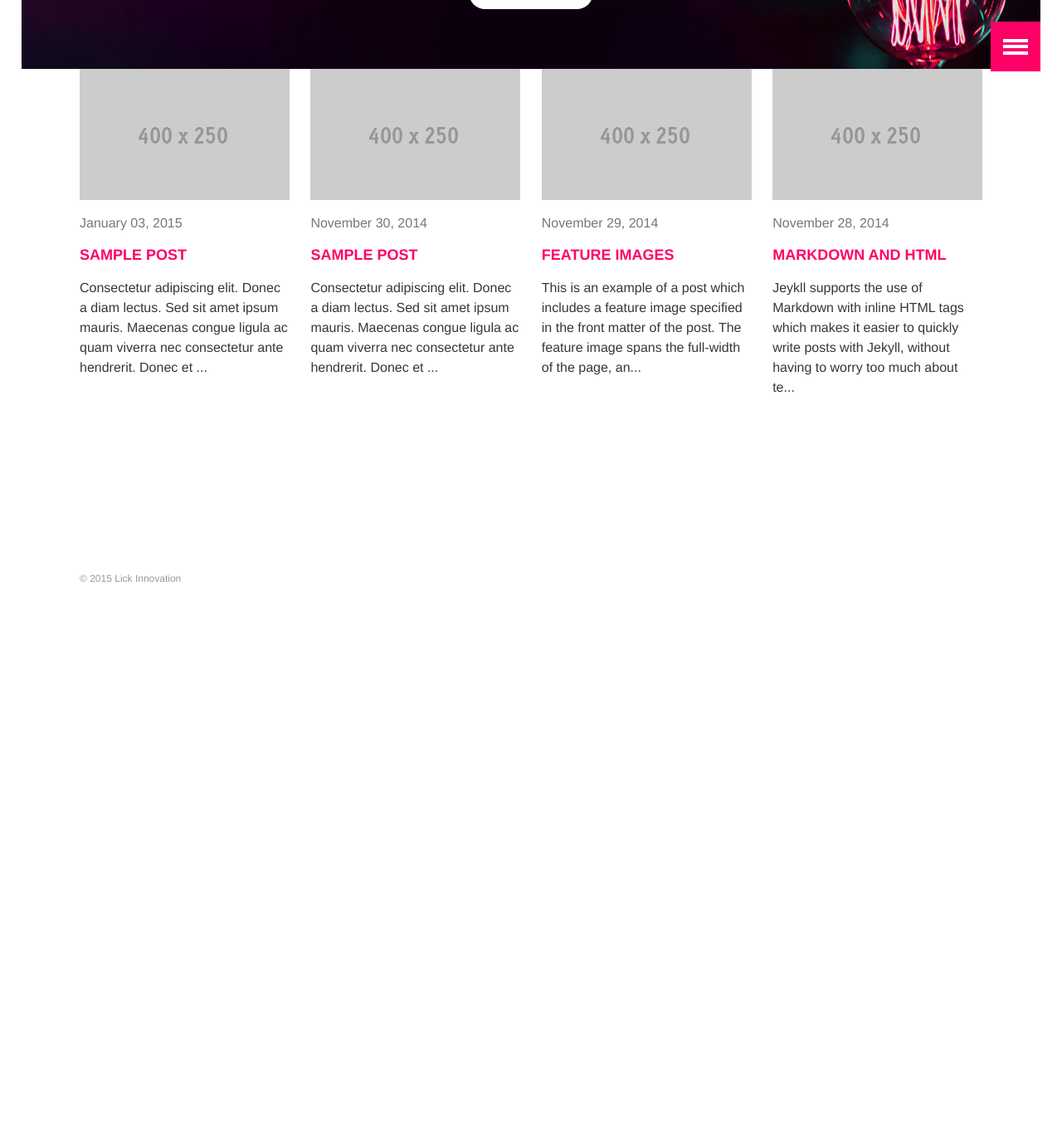
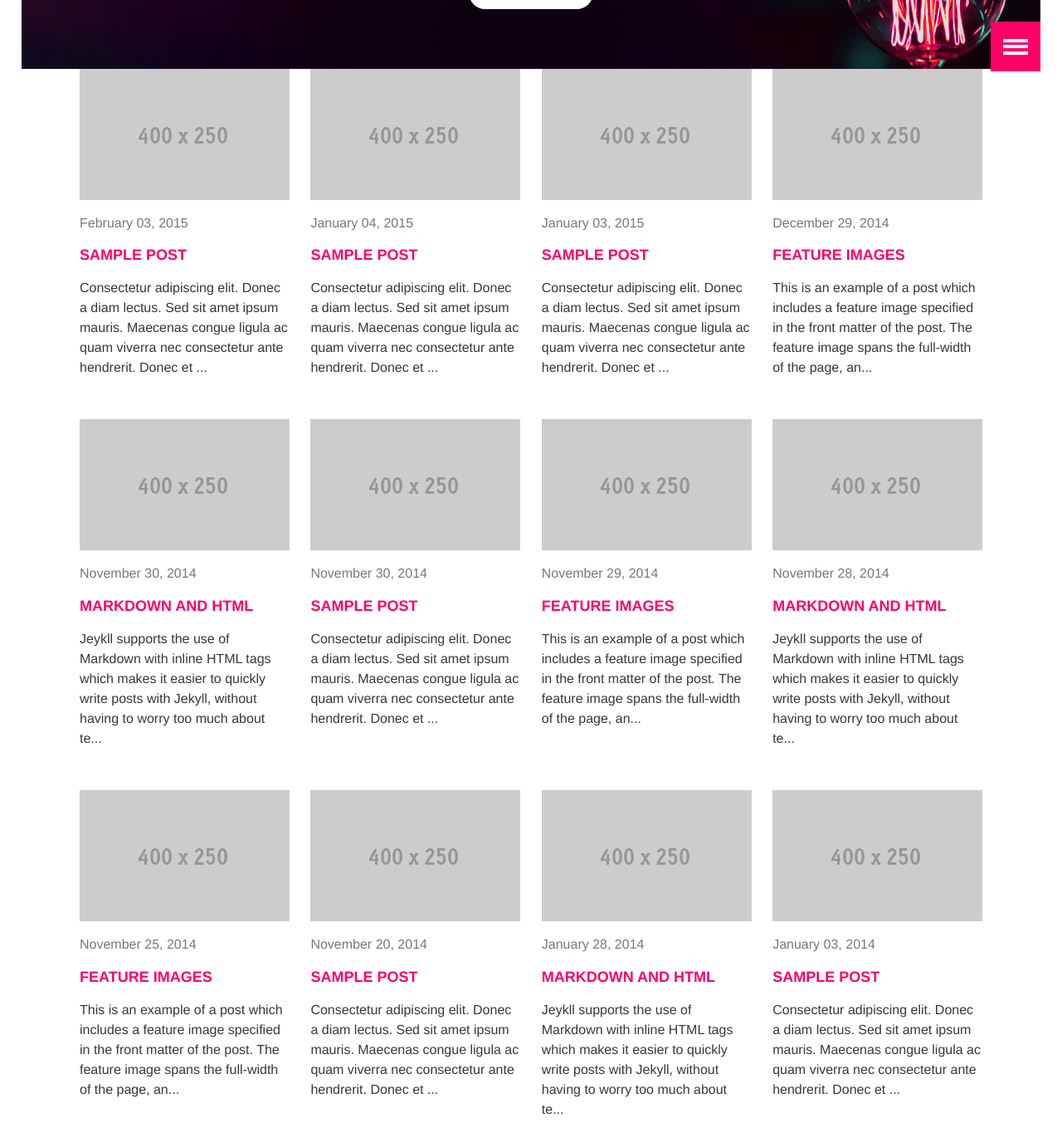
Before and after one commit to lickinnovation/lickinnovation.github.io, a Jekyll site: the page built from index.md, in a window 1280 px wide and 1400 px high, scrolled down 408 px. Shown: the top 1382 px of the window at 83% size. Built offline with Jekyll 4.4.1, drawn with Linux system fonts in a browser that asks for light colours; some web fonts are replaced; before the commit the page ends 1191 px from its top, so only the background shows below that.

Commit message:
Added work & products categories

```diff
--- /dev/null
+++ b/_posts/products/2014-11-30-product-1.md
@@ -0,0 +1,37 @@
+---
+layout: article
+title: Markdown and HTML
+categories: products
+image:
+  feature: 1024x256.gif
+  teaser: 400x250.gif
+---
+
+Jeykll supports the use of [Markdown](http://daringfireball.net/projects/markdown/syntax) with inline HTML tags which makes it easier to quickly write posts with Jekyll, without having to worry too much about text formatting. A sample of the formatting follows.
+
+Tables have also been extended from Markdown:
+
+First Header  | Second Header
+------------- | -------------
+Content Cell  | Content Cell
+Content Cell  | Content Cell
+
+Here's an example of an image, which is included using Markdown:
+
+![Geometric pattern with fading gradient](/img/sample_feature_img_2.png)
+
+Highlighting for code in Jekyll is done using Pygments or Rouge. This theme makes use of Pygments by default.
+
+{% highlight js %}
+// count to ten
+for (var i = 1; i <= 10; i++) {
+    console.log(i);
+}
+
+// count to twenty
+var j = 0;
+while (j < 20) {
+    j++;
+    console.log(j);
+}
+{% endhighlight %}
--- /dev/null
+++ b/_posts/products/2014-12-29-product-2.md
@@ -0,0 +1,9 @@
+---
+layout: article
+title: Feature images
+categories: products
+image:
+  feature: 1024x256.gif
+  teaser: 400x250.gif
+---
+This is an example of a post which includes a feature image specified in the front matter of the post. The feature image spans the full-width of the page, and is shown with the title on permalink pages.
--- /dev/null
+++ b/_posts/products/2015-1-4-product-3.md
@@ -0,0 +1,25 @@
+---
+layout: article
+title: Sample post
+categories: products
+image:
+  feature: 1024x256.gif
+  teaser: 400x250.gif
+---
+Consectetur adipiscing elit. Donec a diam lectus. Sed sit amet ipsum mauris. Maecenas congue ligula ac quam viverra nec consectetur ante hendrerit. Donec et mollis dolor. Praesent et diam eget libero egestas mattis sit amet vitae augue. Nam tincidunt congue enim, ut porta lorem lacinia consectetur. Donec ut libero sed arcu vehicula ultricies a non tortor. Lorem ipsum dolor sit amet, consectetur adipiscing elit. Aenean ut gravida lorem.
+
+* Consectetur adipiscing elit
+* Donec a diam lectus
+* Sed sit amet ipsum mauris
+
+Ut turpis felis, pulvinar a semper sed, adipiscing id dolor. Pellentesque auctor nisi id magna consequat sagittis. Curabitur dapibus enim sit amet elit pharetra tincidunt feugiat nisl imperdiet. Ut convallis libero in urna ultrices accumsan. Donec sed odio eros. Donec viverra mi quis quam pulvinar at malesuada arcu rhoncus. Cum sociis natoque penatibus et magnis dis parturient montes, nascetur ridiculus mus. In rutrum accumsan ultricies. Mauris vitae nisi at sem facilisis semper ac in est.
+
+Nunc diam velit, adipiscing ut tristique vitae, sagittis vel odio. Maecenas convallis ullamcorper ultricies. Curabitur ornare, ligula *semper consectetur sagittis*, nisi diam iaculis velit, id fringilla sem nunc vel mi. Nam dictum, odio nec pretium volutpat, arcu ante placerat erat, non tristique elit urna et turpis. Quisque mi metus, ornare sit amet fermentum et, tincidunt et orci. Fusce eget orci a orci congue vestibulum.
+
+Ut dolor diam, elementum et vestibulum eu, porttitor vel elit. Curabitur venenatis pulvinar tellus gravida ornare. Sed et erat faucibus nunc euismod ultricies ut id justo. Nullam cursus suscipit nisi, et ultrices justo sodales nec. Fusce venenatis facilisis lectus ac semper. Aliquam at massa ipsum. Quisque bibendum purus convallis nulla ultrices ultricies. Nullam aliquam, mi eu aliquam tincidunt, purus velit laoreet tortor, viverra pretium nisi quam vitae mi. Fusce vel volutpat elit. Nam sagittis nisi dui.
+
+> Suspendisse lectus leo, consectetur in tempor sit amet, placerat quis neque
+
+Etiam luctus porttitor lorem, sed suscipit est rutrum non. Curabitur lobortis nisl a enim congue semper. Aenean commodo ultrices imperdiet. Vestibulum ut justo vel sapien venenatis tincidunt.
+
+Phasellus eget dolor sit amet ipsum dapibus condimentum vitae quis lectus. Aliquam ut massa in turpis dapibus convallis. Praesent elit lacus, vestibulum at malesuada et, ornare et est. Ut augue nunc, sodales ut euismod non, adipiscing vitae orci. Mauris ut placerat justo. Mauris in ultricies enim. Quisque nec est eleifend nulla ultrices egestas quis ut quam. Donec sollicitudin lectus a mauris pulvinar id aliquam urna cursus. Cras quis ligula sem, vel elementum mi. Phasellus non ullamcorper urna.
--- /dev/null
+++ b/_posts/products/2015-2-3-product-4.md
@@ -0,0 +1,25 @@
+---
+layout: article
+title: Sample post
+categories: products
+image:
+  feature: 1024x256.gif
+  teaser: 400x250.gif
+---
+Consectetur adipiscing elit. Donec a diam lectus. Sed sit amet ipsum mauris. Maecenas congue ligula ac quam viverra nec consectetur ante hendrerit. Donec et mollis dolor. Praesent et diam eget libero egestas mattis sit amet vitae augue. Nam tincidunt congue enim, ut porta lorem lacinia consectetur. Donec ut libero sed arcu vehicula ultricies a non tortor. Lorem ipsum dolor sit amet, consectetur adipiscing elit. Aenean ut gravida lorem.
+
+* Consectetur adipiscing elit
+* Donec a diam lectus
+* Sed sit amet ipsum mauris
+
+Ut turpis felis, pulvinar a semper sed, adipiscing id dolor. Pellentesque auctor nisi id magna consequat sagittis. Curabitur dapibus enim sit amet elit pharetra tincidunt feugiat nisl imperdiet. Ut convallis libero in urna ultrices accumsan. Donec sed odio eros. Donec viverra mi quis quam pulvinar at malesuada arcu rhoncus. Cum sociis natoque penatibus et magnis dis parturient montes, nascetur ridiculus mus. In rutrum accumsan ultricies. Mauris vitae nisi at sem facilisis semper ac in est.
+
+Nunc diam velit, adipiscing ut tristique vitae, sagittis vel odio. Maecenas convallis ullamcorper ultricies. Curabitur ornare, ligula *semper consectetur sagittis*, nisi diam iaculis velit, id fringilla sem nunc vel mi. Nam dictum, odio nec pretium volutpat, arcu ante placerat erat, non tristique elit urna et turpis. Quisque mi metus, ornare sit amet fermentum et, tincidunt et orci. Fusce eget orci a orci congue vestibulum.
+
+Ut dolor diam, elementum et vestibulum eu, porttitor vel elit. Curabitur venenatis pulvinar tellus gravida ornare. Sed et erat faucibus nunc euismod ultricies ut id justo. Nullam cursus suscipit nisi, et ultrices justo sodales nec. Fusce venenatis facilisis lectus ac semper. Aliquam at massa ipsum. Quisque bibendum purus convallis nulla ultrices ultricies. Nullam aliquam, mi eu aliquam tincidunt, purus velit laoreet tortor, viverra pretium nisi quam vitae mi. Fusce vel volutpat elit. Nam sagittis nisi dui.
+
+> Suspendisse lectus leo, consectetur in tempor sit amet, placerat quis neque
+
+Etiam luctus porttitor lorem, sed suscipit est rutrum non. Curabitur lobortis nisl a enim congue semper. Aenean commodo ultrices imperdiet. Vestibulum ut justo vel sapien venenatis tincidunt.
+
+Phasellus eget dolor sit amet ipsum dapibus condimentum vitae quis lectus. Aliquam ut massa in turpis dapibus convallis. Praesent elit lacus, vestibulum at malesuada et, ornare et est. Ut augue nunc, sodales ut euismod non, adipiscing vitae orci. Mauris ut placerat justo. Mauris in ultricies enim. Quisque nec est eleifend nulla ultrices egestas quis ut quam. Donec sollicitudin lectus a mauris pulvinar id aliquam urna cursus. Cras quis ligula sem, vel elementum mi. Phasellus non ullamcorper urna.
--- /dev/null
+++ b/_posts/work/2014-1-28-case-study-1.md
@@ -0,0 +1,37 @@
+---
+layout: article
+title: Markdown and HTML
+categories: work
+image:
+  feature: 1024x256.gif
+  teaser: 400x250.gif
+---
+
+Jeykll supports the use of [Markdown](http://daringfireball.net/projects/markdown/syntax) with inline HTML tags which makes it easier to quickly write posts with Jekyll, without having to worry too much about text formatting. A sample of the formatting follows.
+
+Tables have also been extended from Markdown:
+
+First Header  | Second Header
+------------- | -------------
+Content Cell  | Content Cell
+Content Cell  | Content Cell
+
+Here's an example of an image, which is included using Markdown:
+
+![Geometric pattern with fading gradient](/img/sample_feature_img_2.png)
+
+Highlighting for code in Jekyll is done using Pygments or Rouge. This theme makes use of Pygments by default.
+
+{% highlight js %}
+// count to ten
+for (var i = 1; i <= 10; i++) {
+    console.log(i);
+}
+
+// count to twenty
+var j = 0;
+while (j < 20) {
+    j++;
+    console.log(j);
+}
+{% endhighlight %}
--- /dev/null
+++ b/_posts/work/2014-1-3-case-study-4.md
@@ -0,0 +1,25 @@
+---
+layout: article
+title: Sample post
+categories: work
+image:
+  feature: 1024x256.gif
+  teaser: 400x250.gif
+---
+Consectetur adipiscing elit. Donec a diam lectus. Sed sit amet ipsum mauris. Maecenas congue ligula ac quam viverra nec consectetur ante hendrerit. Donec et mollis dolor. Praesent et diam eget libero egestas mattis sit amet vitae augue. Nam tincidunt congue enim, ut porta lorem lacinia consectetur. Donec ut libero sed arcu vehicula ultricies a non tortor. Lorem ipsum dolor sit amet, consectetur adipiscing elit. Aenean ut gravida lorem.
+
+* Consectetur adipiscing elit
+* Donec a diam lectus
+* Sed sit amet ipsum mauris
+
+Ut turpis felis, pulvinar a semper sed, adipiscing id dolor. Pellentesque auctor nisi id magna consequat sagittis. Curabitur dapibus enim sit amet elit pharetra tincidunt feugiat nisl imperdiet. Ut convallis libero in urna ultrices accumsan. Donec sed odio eros. Donec viverra mi quis quam pulvinar at malesuada arcu rhoncus. Cum sociis natoque penatibus et magnis dis parturient montes, nascetur ridiculus mus. In rutrum accumsan ultricies. Mauris vitae nisi at sem facilisis semper ac in est.
+
+Nunc diam velit, adipiscing ut tristique vitae, sagittis vel odio. Maecenas convallis ullamcorper ultricies. Curabitur ornare, ligula *semper consectetur sagittis*, nisi diam iaculis velit, id fringilla sem nunc vel mi. Nam dictum, odio nec pretium volutpat, arcu ante placerat erat, non tristique elit urna et turpis. Quisque mi metus, ornare sit amet fermentum et, tincidunt et orci. Fusce eget orci a orci congue vestibulum.
+
+Ut dolor diam, elementum et vestibulum eu, porttitor vel elit. Curabitur venenatis pulvinar tellus gravida ornare. Sed et erat faucibus nunc euismod ultricies ut id justo. Nullam cursus suscipit nisi, et ultrices justo sodales nec. Fusce venenatis facilisis lectus ac semper. Aliquam at massa ipsum. Quisque bibendum purus convallis nulla ultrices ultricies. Nullam aliquam, mi eu aliquam tincidunt, purus velit laoreet tortor, viverra pretium nisi quam vitae mi. Fusce vel volutpat elit. Nam sagittis nisi dui.
+
+> Suspendisse lectus leo, consectetur in tempor sit amet, placerat quis neque
+
+Etiam luctus porttitor lorem, sed suscipit est rutrum non. Curabitur lobortis nisl a enim congue semper. Aenean commodo ultrices imperdiet. Vestibulum ut justo vel sapien venenatis tincidunt.
+
+Phasellus eget dolor sit amet ipsum dapibus condimentum vitae quis lectus. Aliquam ut massa in turpis dapibus convallis. Praesent elit lacus, vestibulum at malesuada et, ornare et est. Ut augue nunc, sodales ut euismod non, adipiscing vitae orci. Mauris ut placerat justo. Mauris in ultricies enim. Quisque nec est eleifend nulla ultrices egestas quis ut quam. Donec sollicitudin lectus a mauris pulvinar id aliquam urna cursus. Cras quis ligula sem, vel elementum mi. Phasellus non ullamcorper urna.
--- /dev/null
+++ b/_posts/work/2014-11-20-case-study-3.md
@@ -0,0 +1,25 @@
+---
+layout: article
+title: Sample post
+categories: work
+image:
+  feature: 1024x256.gif
+  teaser: 400x250.gif
+---
+Consectetur adipiscing elit. Donec a diam lectus. Sed sit amet ipsum mauris. Maecenas congue ligula ac quam viverra nec consectetur ante hendrerit. Donec et mollis dolor. Praesent et diam eget libero egestas mattis sit amet vitae augue. Nam tincidunt congue enim, ut porta lorem lacinia consectetur. Donec ut libero sed arcu vehicula ultricies a non tortor. Lorem ipsum dolor sit amet, consectetur adipiscing elit. Aenean ut gravida lorem.
+
+* Consectetur adipiscing elit
+* Donec a diam lectus
+* Sed sit amet ipsum mauris
+
+Ut turpis felis, pulvinar a semper sed, adipiscing id dolor. Pellentesque auctor nisi id magna consequat sagittis. Curabitur dapibus enim sit amet elit pharetra tincidunt feugiat nisl imperdiet. Ut convallis libero in urna ultrices accumsan. Donec sed odio eros. Donec viverra mi quis quam pulvinar at malesuada arcu rhoncus. Cum sociis natoque penatibus et magnis dis parturient montes, nascetur ridiculus mus. In rutrum accumsan ultricies. Mauris vitae nisi at sem facilisis semper ac in est.
+
+Nunc diam velit, adipiscing ut tristique vitae, sagittis vel odio. Maecenas convallis ullamcorper ultricies. Curabitur ornare, ligula *semper consectetur sagittis*, nisi diam iaculis velit, id fringilla sem nunc vel mi. Nam dictum, odio nec pretium volutpat, arcu ante placerat erat, non tristique elit urna et turpis. Quisque mi metus, ornare sit amet fermentum et, tincidunt et orci. Fusce eget orci a orci congue vestibulum.
+
+Ut dolor diam, elementum et vestibulum eu, porttitor vel elit. Curabitur venenatis pulvinar tellus gravida ornare. Sed et erat faucibus nunc euismod ultricies ut id justo. Nullam cursus suscipit nisi, et ultrices justo sodales nec. Fusce venenatis facilisis lectus ac semper. Aliquam at massa ipsum. Quisque bibendum purus convallis nulla ultrices ultricies. Nullam aliquam, mi eu aliquam tincidunt, purus velit laoreet tortor, viverra pretium nisi quam vitae mi. Fusce vel volutpat elit. Nam sagittis nisi dui.
+
+> Suspendisse lectus leo, consectetur in tempor sit amet, placerat quis neque
+
+Etiam luctus porttitor lorem, sed suscipit est rutrum non. Curabitur lobortis nisl a enim congue semper. Aenean commodo ultrices imperdiet. Vestibulum ut justo vel sapien venenatis tincidunt.
+
+Phasellus eget dolor sit amet ipsum dapibus condimentum vitae quis lectus. Aliquam ut massa in turpis dapibus convallis. Praesent elit lacus, vestibulum at malesuada et, ornare et est. Ut augue nunc, sodales ut euismod non, adipiscing vitae orci. Mauris ut placerat justo. Mauris in ultricies enim. Quisque nec est eleifend nulla ultrices egestas quis ut quam. Donec sollicitudin lectus a mauris pulvinar id aliquam urna cursus. Cras quis ligula sem, vel elementum mi. Phasellus non ullamcorper urna.
--- /dev/null
+++ b/_posts/work/2014-11-25-case-study-2.md
@@ -0,0 +1,9 @@
+---
+layout: article
+title: Feature images
+categories: work
+image:
+  feature: 1024x256.gif
+  teaser: 400x250.gif
+---
+This is an example of a post which includes a feature image specified in the front matter of the post. The feature image spans the full-width of the page, and is shown with the title on permalink pages.
--- a/blog.md
+++ b/blog.md
@@ -5,7 +5,7 @@
 ---
 
 <div class="tiles">
-{% for post in site.posts %}
-	{% include post-grid.html %}
+{% for post in site.categories.blog %}
+  {% include post-grid.html %}
 {% endfor %}
 </div><!-- /.tiles -->
--- a/products.md
+++ b/products.md
@@ -5,7 +5,7 @@
 ---
 
 <div class="tiles">
-{% for post in site.posts %}
-	{% include post-grid.html %}
+{% for post in site.categories.products %}
+  {% include post-grid.html %}
 {% endfor %}
 </div><!-- /.tiles -->
```
Also changed, not shown: work.md (+3 -3 lines).
